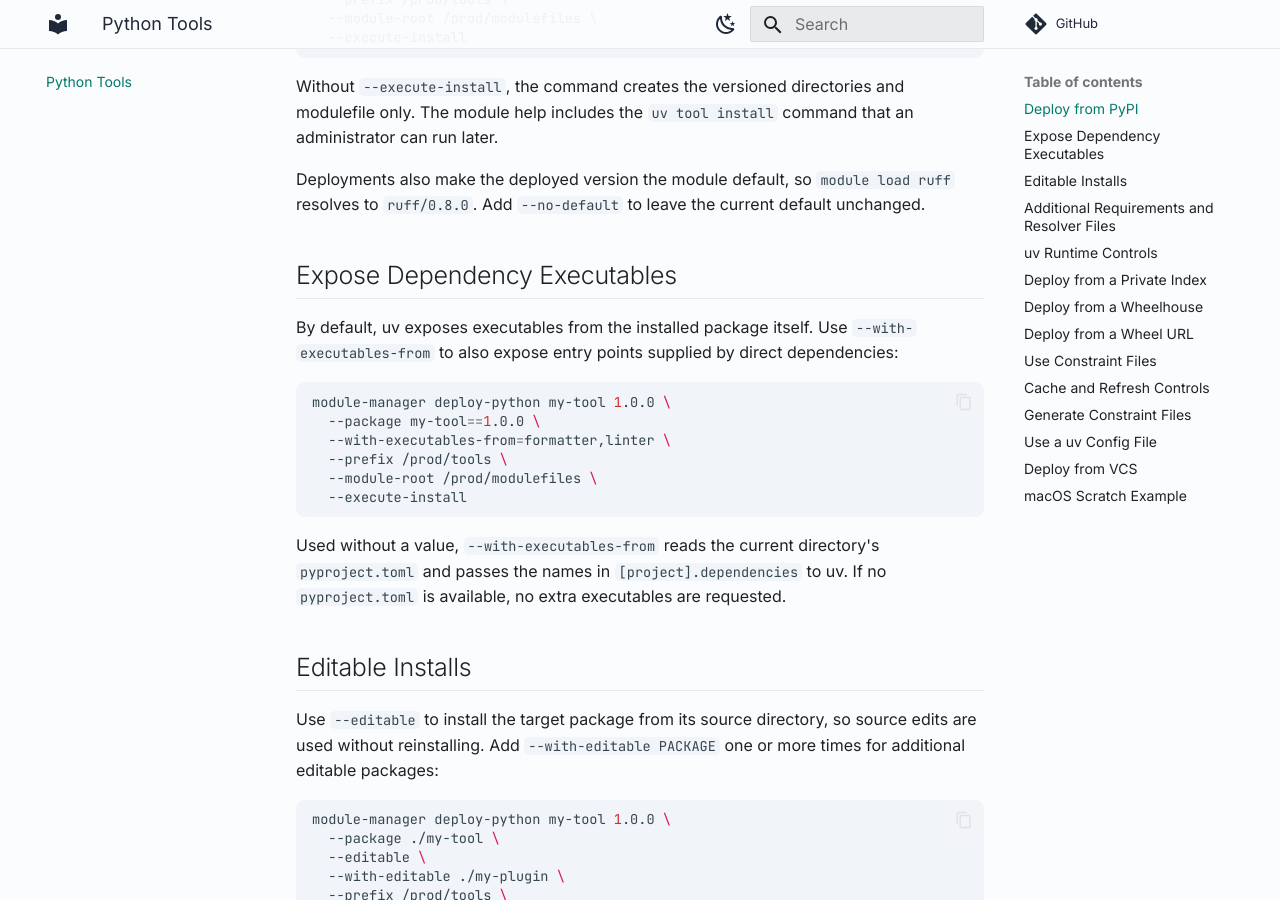
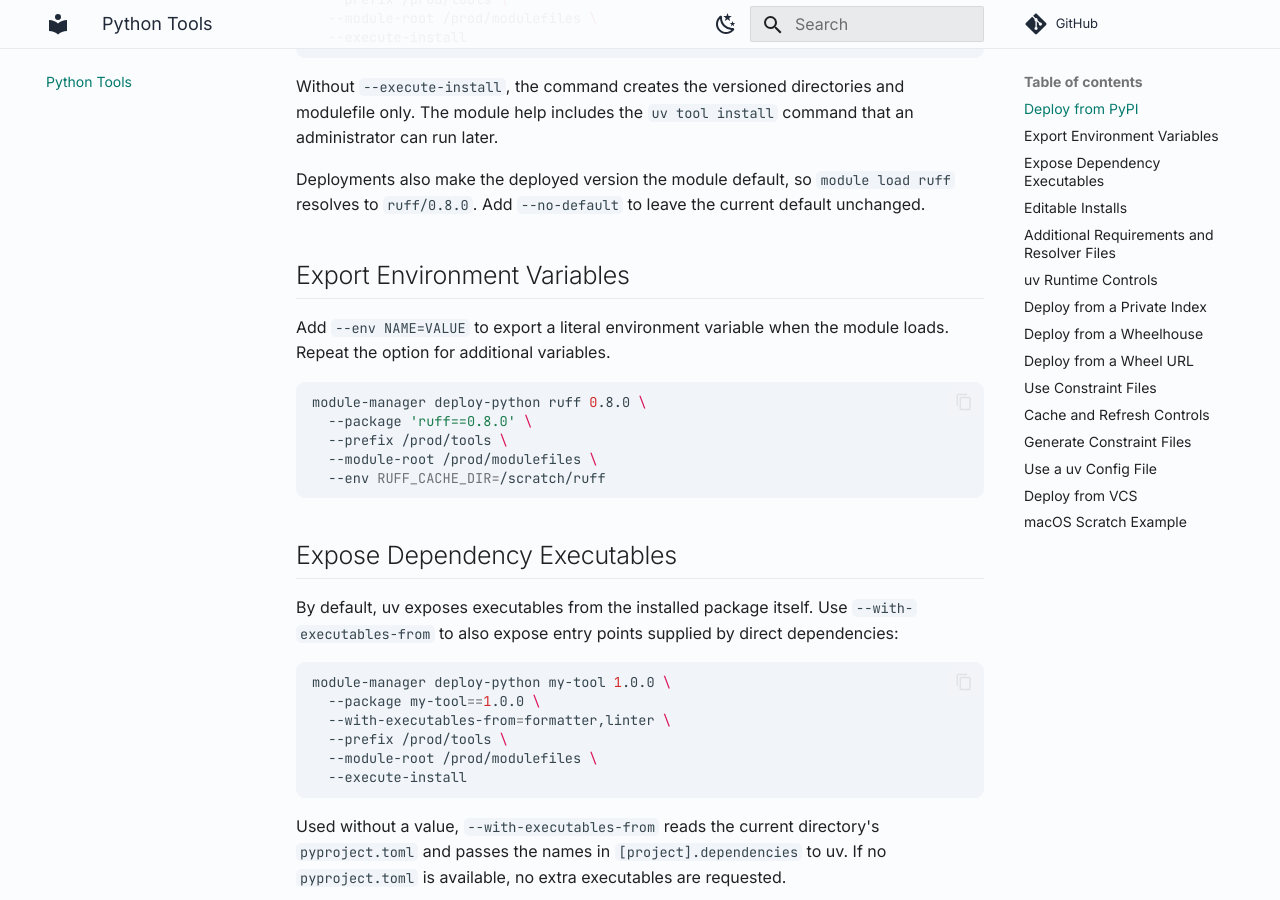
Before and after one commit to ejb90/module-manager, an MkDocs documentation site: the page built from docs/python-tools.md, in a window 1280 px wide and 900 px high, scrolled down 910 px. Built offline with MkDocs 1.6.1 and Material for MkDocs 9.7.7, drawn with Linux system fonts in a browser that asks for light colours; comment, search, counter and statistics services are not loaded.

Commit message:
Document module environment exports by deployment type (#21)

````diff
--- a/docs/python-tools.md
+++ b/docs/python-tools.md
@@ -46,6 +46,19 @@ administrator can run later.
 Deployments also make the deployed version the module default, so `module load
 ruff` resolves to `ruff/0.8.0`. Add `--no-default` to leave the current default
 unchanged.
+
+## Export Environment Variables
+
+Add `--env NAME=VALUE` to export a literal environment variable when the
+module loads. Repeat the option for additional variables.
+
+```sh
+module-manager deploy-python ruff 0.8.0 \
+  --package 'ruff==0.8.0' \
+  --prefix /prod/tools \
+  --module-root /prod/modulefiles \
+  --env RUFF_CACHE_DIR=/scratch/ruff
+```
 
 ## Expose Dependency Executables
 
````
Also changed, not shown: docs/collective-environments.md (+12 -0 lines), docs/rust-tools.md (+11 -0 lines), docs/shell-tools.md (+11 -0 lines).
